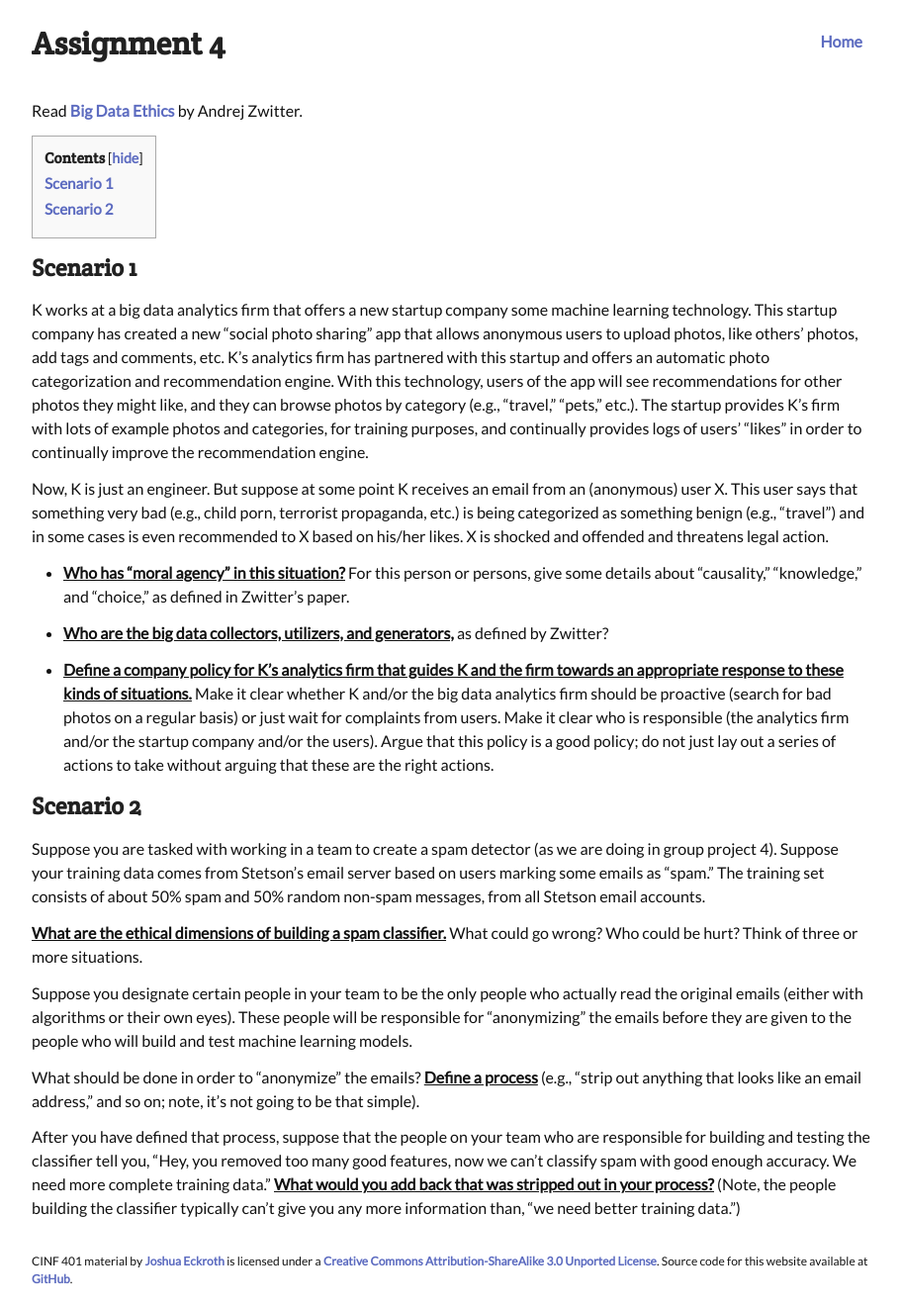
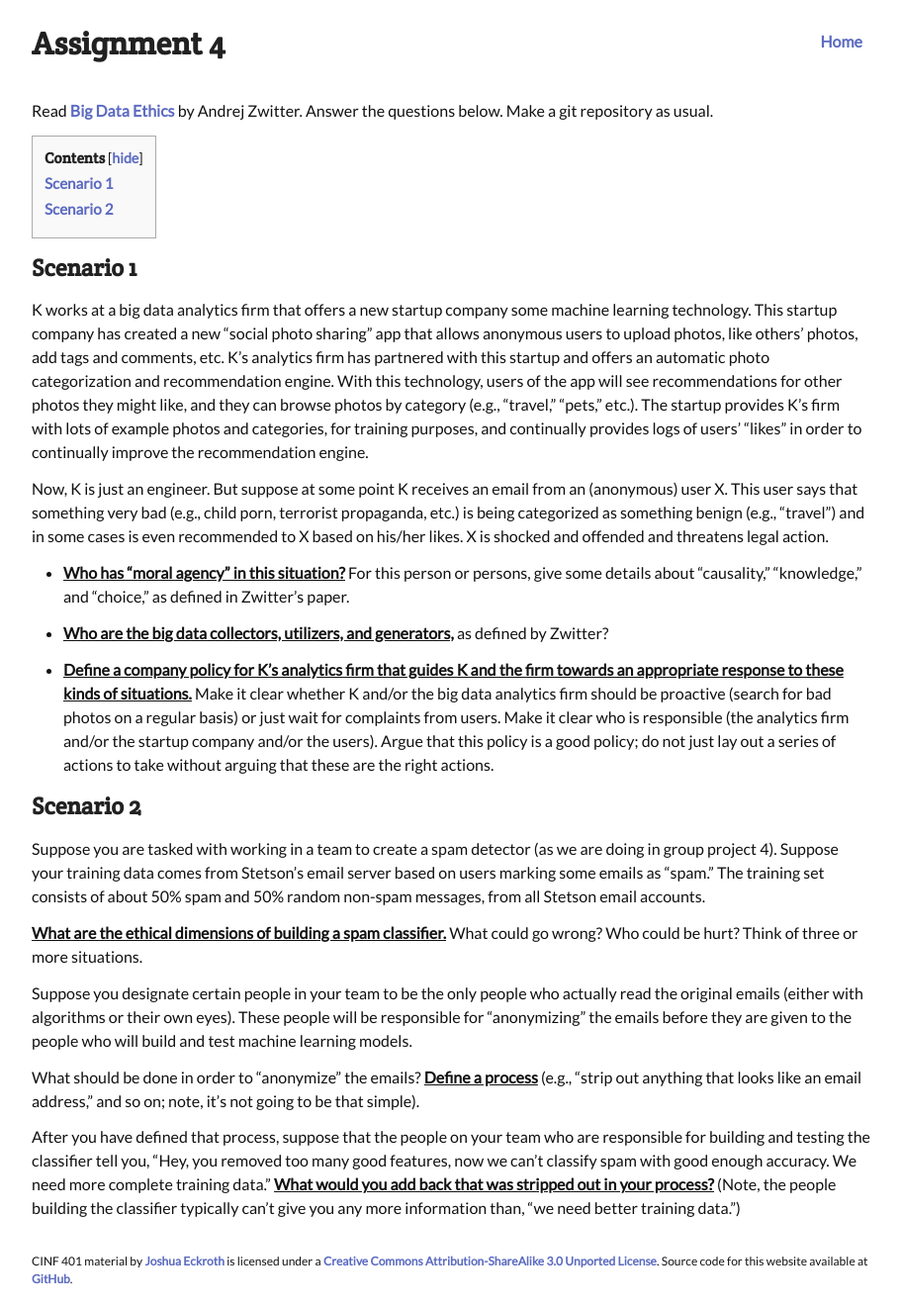
Before and after one commit to joshuaeckroth/cinf401-website, a Jekyll site: the page built from assignments/2015-04-21-assignment-4.markdown, in a window 1280 px wide. Shown: the whole page at 99% size, without its empty margins (183-1094 px from the left). Built offline with Jekyll 4.4.1, drawn with Linux system fonts in a browser that asks for light colours; Markdown is read by kramdown in place of the engine named in the settings.

Commit message:
Clarification in assignment 4.

```diff
--- a/assignments/2015-04-21-assignment-4.markdown
+++ b/assignments/2015-04-21-assignment-4.markdown
@@ -7,7 +7,7 @@ categories: [assignments]
 
 # Assignment 4
 
-Read [Big Data Ethics](/big-data-ethics-zwitter.pdf) by Andrej Zwitter.
+Read [Big Data Ethics](/big-data-ethics-zwitter.pdf) by Andrej Zwitter. Answer the questions below. Make a git repository as usual.
 
 ## Scenario 1
 
```
